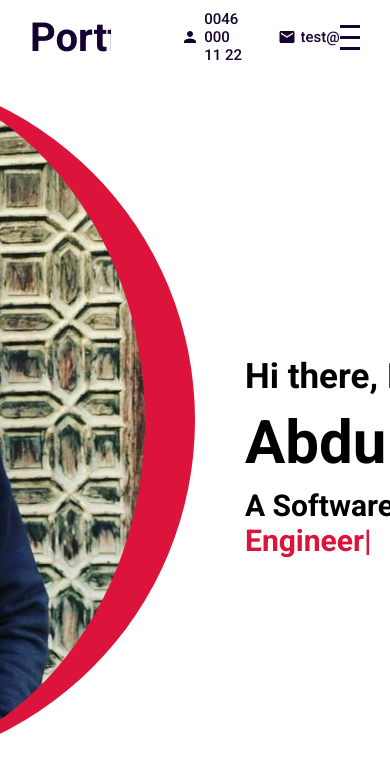
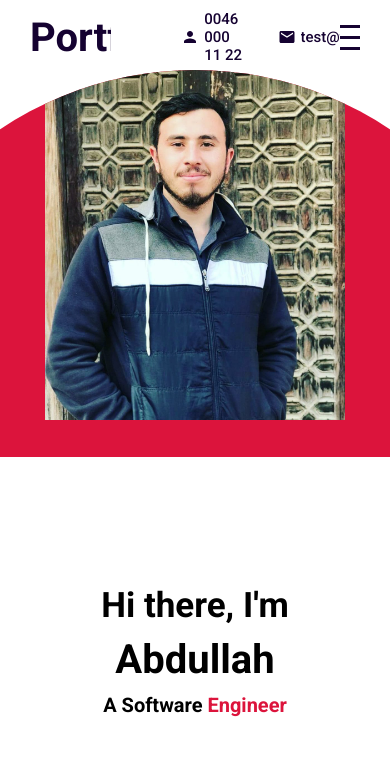
Before and after one commit to Abdullah1428/portfolio-tut-youtube, a React (Create React App) app: page / in a window 390 px wide. Shown: the top 772 px of the page. Built offline with nearby package versions, Linux system fonts and the light colour scheme.

Commit message:
add responsiveness for intro with mixin

```diff
--- a/src/components/intro/Intro.jsx
+++ b/src/components/intro/Intro.jsx
@@ -12,7 +12,6 @@ export default function Intro() {
       showCursor: false,
       backDelay: 1500,
       backSpeed: 60,
-      showCursor: true,
       strings: ['Developer', 'Engineer']
     })
   }, [])
@@ -21,7 +20,7 @@ export default function Intro() {
     <div className='intro' id='intro'>
       <div className='left'>
         <div className='imgContainer'>
-          <img src='assets/me.jpeg' alt='profile picture' />
+          <img src='assets/me.jpeg' alt='profile' />
         </div>
       </div>
       <div className='right'>
--- a/src/components/intro/intro.scss
+++ b/src/components/intro/intro.scss
@@ -1,6 +1,13 @@
+@import '../../global.scss';
+
 .intro {
   background-color: white;
   display: flex;
+
+  @include mobile {
+    flex-direction: column;
+    align-items: center;
+  }
 
   .left {
     flex: 0.5;
@@ -16,9 +23,18 @@
       justify-content: center;
       float: right;
 
+      @include mobile {
+        align-items: flex-start;
+      }
+
       img {
         height: 100%;
         border-radius: 60%;
+
+        @include mobile {
+          height: 50%;
+          border-radius: 0%;
+        }
       }
     }
   }
@@ -35,9 +51,18 @@
       flex-direction: column;
       justify-content: center;
 
+      @include mobile {
+        padding-left: 0;
+        align-items: center;
+      }
+
       h1 {
         font-size: 60px;
         margin: 10px 0;
+
+        @include mobile {
+          font-size: 40px;
+        }
       }
 
       h2 {
@@ -46,6 +71,10 @@
 
       h3 {
         font-size: 30px;
+
+        @include mobile {
+          font-size: 20px;
+        }
 
         span {
           font-size: inherit;
--- a/src/components/menu/Menu.jsx
+++ b/src/components/menu/Menu.jsx
@@ -31,6 +31,7 @@ export default function Menu({ menuOpen, setMenuOpen }) {
       <ul>
         {list.map(item => (
           <MenuItem
+            key={item.id}
             id={item.id}
             itemName={item.title}
             setMenuOpen={setMenuOpen}
--- a/src/components/portfolio/Portfolio.jsx
+++ b/src/components/portfolio/Portfolio.jsx
@@ -65,6 +65,7 @@ export default function Portfolio() {
       <ul>
         {list.map(item => (
           <PortfolioList
+            key={item.id}
             id={item.id}
             title={item.title}
             active={selected === item.id}
@@ -74,7 +75,7 @@ export default function Portfolio() {
       </ul>
       <div className='container'>
         {data.map(d => (
-          <div className='item'>
+          <div key={d.id} className='item'>
             <img src={d.img} alt='' />
             <h3>{d.title}</h3>
           </div>
--- a/src/components/testimonials/Testimonials.jsx
+++ b/src/components/testimonials/Testimonials.jsx
@@ -40,7 +40,7 @@ export default function Testimonials() {
       <h1>Testimonials</h1>
       <div className='container'>
         {data.map(d => (
-          <div className={d.featured ? 'card featured' : 'card'}>
+          <div key={d.id} className={d.featured ? 'card featured' : 'card'}>
             <div className='top'>
               <img src='assets/right-arrow.png' className='left' alt='' />
               <img className='user' src={d.img} alt='' />
--- a/src/components/works/Works.jsx
+++ b/src/components/works/Works.jsx
@@ -46,7 +46,7 @@ export default function Works() {
         style={{ transform: `translateX(-${currentSlide * 100}vw)` }}
       >
         {data.map(item => (
-          <div id={item.id} className='container'>
+          <div key={item.id} id={item.id} className='container'>
             <div className='item'>
               <div className='left'>
                 <div className='leftContainer'>
--- a/src/global.scss
+++ b/src/global.scss
@@ -1 +1,9 @@
 $mainColor: #150231;
+
+$width: 768px;
+
+@mixin mobile {
+  @media (max-width: #{$width}) {
+    @content;
+  }
+}
```
